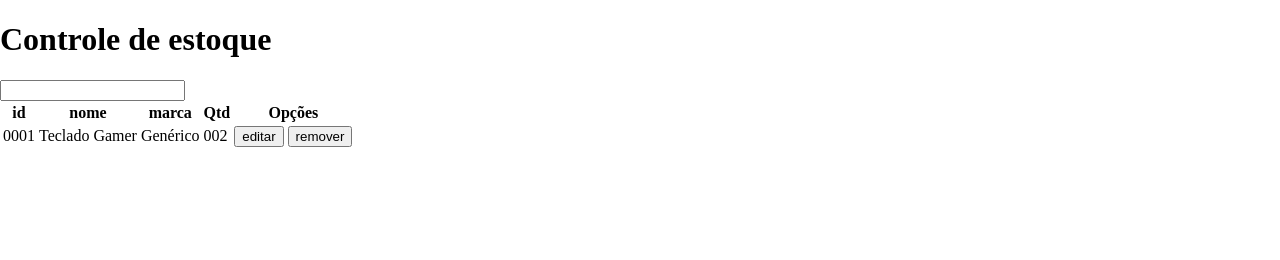
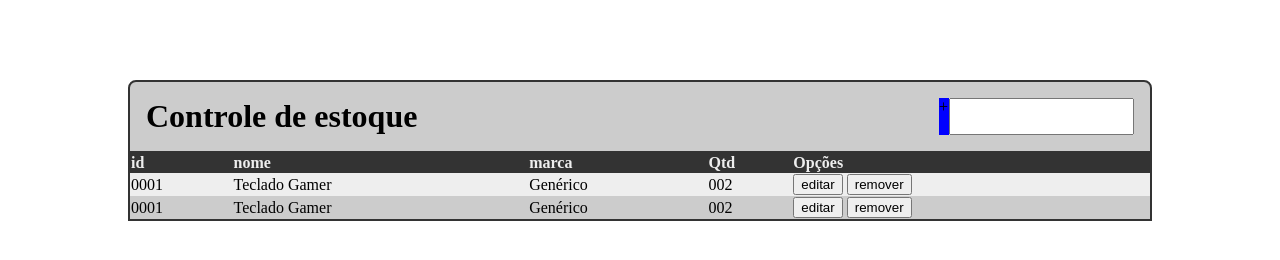
Before and after one commit to Dev-Matheus-Silva/Controle-estoque, a plain HTML site: page index.html in a window 1280 px wide. Drawn offline with Linux system fonts and the light colour scheme.

Commit message:
interface criada

```diff
--- a/index.html
+++ b/index.html
@@ -11,19 +11,32 @@
 <body>
     <header class="controle">
         <h1 class="titulo">Controle de estoque</h1>
-        <buttom class="adicionar"></buttom>
+        <buttom class="adicionar">+</buttom>
         <input class="busca" type="search">
     </header>
-    <table>
-        <thead>
+    <table class="conteudo">
+        <thead class="topico">
             <tr>
                 <th>id</th>
                 <th>nome</th>
                 <th>marca</th>
                 <th>Qtd</th>
                 <th>Opções</th>
+
             </tr>
         </thead>
+        <tr>
+            <td>0001</td>
+            <td>Teclado Gamer</td>
+            <td>Genérico</td>
+            <td>002</td>
+            <td>
+                <button>editar</button>
+                <button>remover</button>
+            </td>
+
+        </tr>
+
         <tr>
             <td>0001</td>
             <td>Teclado Gamer</td>
--- a/style.css
+++ b/style.css
@@ -1,16 +1,62 @@
+*{
+    box-sizing: border-box;
+}
 body{
     margin: 0;
-    pad: 0;
+    padding: 0;
 }
 .controle {
+    width: 80vw;
+    margin: 10vh auto 0;
+    background: #ccc;
+    border: 2px solid #333;
+    padding: 1em;
+    border-radius: 8px 8px 0 0;
+    display: flex;
+
+}
+
+header{
 
 }
 .titulo {
-
+    margin: 0px;
+    flex-grow: 1;
 }
 .adicionar {
-
+  width: 10px;
+  background-color: blue;
 }
 .busca {
 
 }
+.conteudo{
+    width: 80vw;
+    margin:0 auto 10vh;
+    padding: 1em;
+    background: #eee;
+    border: 2px solid #333;
+    border-top: none;
+    border-radius: 0 0 15px 15px;
+    border-collapse: collapse;
+}
+.conteudo th .conteudo td{
+    text-align: left;
+    padding-left: 5px;
+    padding: 5px 10px 5px 0;
+}
+.topico{
+
+    color:#eee
+}
+.topico th{
+    background-color: #333;
+    text-align: left;
+}
+
+.conteudo tr:nth-child(odd){
+    background-color:#eee;
+}
+.conteudo tr:nth-child(even){
+    background-color: #ccc;
+}
```
